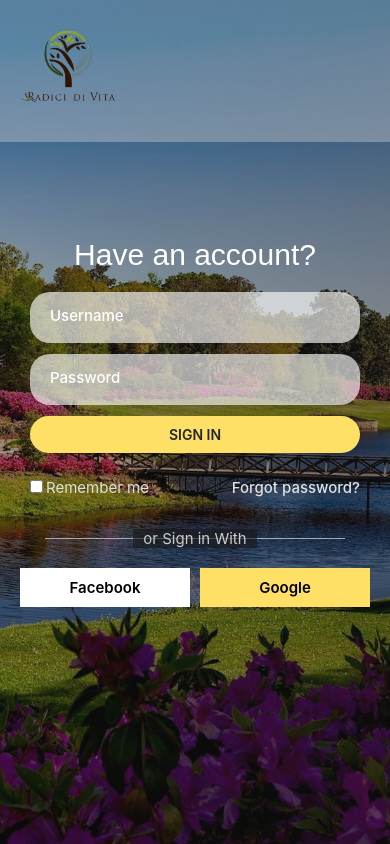
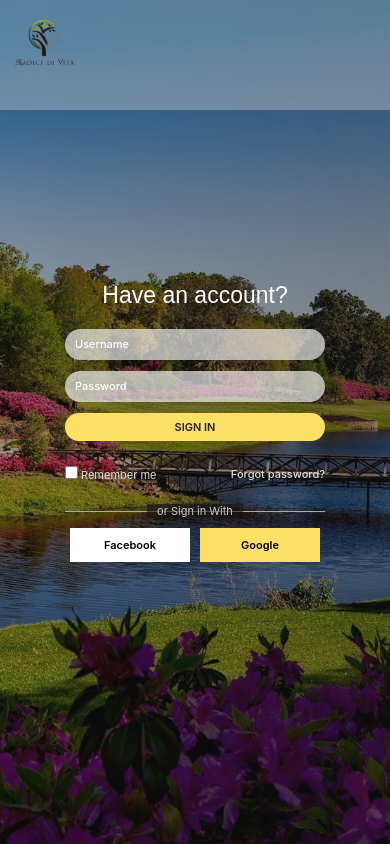
Before and after one commit to JavierTLoina/RadiciDiVita, a Flask app: page /login in a window 390 px wide. Run offline with Flask 3, Linux system fonts and the light colour scheme.

Commit message:
un poco de responsive

```diff
--- a/static/queries.css
+++ b/static/queries.css
@@ -1,5 +1,14 @@
 /*1500*/
 @media (max-width: 1500px){
+    .logo-login {
+    height: 110px;
+    width: 110px;
+    }
+
+    .login-header-concept-section{
+        height: 16%;
+    }
+
     .nav-h1-box{
     top: 43%;
     }
@@ -831,7 +840,6 @@ article{
   height: 3rem;
 }
 
-
 .pricing-p{
     font-size: 1.5rem;
     padding: 3rem 6rem 0rem 6rem
@@ -846,6 +854,52 @@ article{
 
 .navigation{
     height: 11%;
+}
+
+/* INPUTS */
+.login-input {
+    width: 310px;
+    padding: 1.6rem 1.6rem;
+    font-size: 1rem;
+    border-radius: 2rem;
+    border: none;
+    outline: none;
+}
+
+.login-input::placeholder {
+    font-size: 1.1rem;
+}
+
+/* BOTÓN PRINCIPAL */
+.login-submit {
+    font-size: 1.1rem;
+    width: 310px;
+}
+
+/* REMEMBER + FORGOT */
+.login-options {
+    width: 300px;
+    font-size: 1.1rem;
+}
+
+/* SEPARADOR */
+.login-separator {
+    margin: 1.5rem;
+}
+
+.login-separator span {
+    font-size: 1.1rem;
+}
+
+/* BOTONES SOCIALES */
+.social-btn {
+    width: 150px;
+    font-size: 1.3rem;
+}
+
+.logo-login {
+    height: 109px;
+    width: 109px;
 }
 }
 
@@ -1156,8 +1210,53 @@ article{
   width: 3rem;
   height: 3rem;
 }
-  }
-
+
+/* INPUTS */
+.login-input {
+    width: 310px;
+    padding: 1.6rem 1.6rem;
+    font-size: 1rem;
+    border-radius: 2rem;
+    border: none;
+    outline: none;
+}
+
+.login-input::placeholder {
+    font-size: 1.1rem;
+}
+
+/* BOTÓN PRINCIPAL */
+.login-submit {
+    font-size: 1.1rem;
+    width: 310px;
+}
+
+/* REMEMBER + FORGOT */
+.login-options {
+    width: 300px;
+    font-size: 1.1rem;
+}
+
+/* SEPARADOR */
+.login-separator {
+    margin: 1.5rem;
+}
+
+.login-separator span {
+    font-size: 1.1rem;
+}
+
+/* BOTONES SOCIALES */
+.social-btn {
+    width: 150px;
+    font-size: 1.3rem;
+}
+
+.logo-login {
+    height: 109px;
+    width: 109px;
+}
+}
 
 @media (max-width: 640px){
     .nav-h1-box h1{
@@ -1195,6 +1294,55 @@ article{
 .concept-box-1, .concept-box-2, .concept-box-3{
     background: linear-gradient(to bottom, #084e39,#084e39,#084e39, #084e39, #117557);
     height: 34rem;
+}
+
+.login-title{
+    font-size: 2.5rem;
+}
+/* INPUTS */
+.login-input {
+    width: 290px;
+    padding: 1.3rem 1.3rem;
+    font-size: 1rem;
+    border-radius: 2rem;
+    border: none;
+    outline: none;
+}
+
+.login-input::placeholder {
+    font-size: 1.1rem;
+}
+
+/* BOTÓN PRINCIPAL */
+.login-submit {
+    font-size: 1.1rem;
+    width: 300px;
+}
+
+/* REMEMBER + FORGOT */
+.login-options {
+    width: 300px;
+    font-size: 1.1rem;
+}
+
+/* SEPARADOR */
+.login-separator {
+    margin: 1.5rem;
+}
+
+.login-separator span {
+    font-size: 1.1rem;
+}
+
+/* BOTONES SOCIALES */
+.social-btn {
+    width: 130px;
+    font-size: 1.3rem;
+}
+
+.logo-login {
+    height: 109px;
+    width: 109px;
 }
 }
 
@@ -1463,6 +1611,62 @@ article{
     width: 4.1rem;
     height: 4.1rem;
 }
+
+.login-title{
+    font-size: 2.3rem;
+}
+
+/* INPUTS */
+.login-input {
+    width: 260px;
+    padding: 1rem 1rem;
+    font-size: 1rem;
+    border-radius: 2rem;
+    border: none;
+    outline: none;
+}
+
+.login-input::placeholder {
+    font-size: 1.1rem;
+}
+
+/* BOTÓN PRINCIPAL */
+.login-submit {
+    font-size: 1.1rem;
+    width: 260px;
+    padding: 0.7rem
+}
+
+/* REMEMBER + FORGOT */
+.login-options {
+    width: 260px;
+    font-size: 1.1rem;
+}
+
+/* SEPARADOR */
+.login-separator {
+    margin: 1rem;
+    width: 260px
+}
+
+.login-separator span {
+    font-size: 1.1rem;
+}
+
+/* BOTONES SOCIALES */
+.social-btn {
+    width: 120px;
+    font-size: 1.1rem;
+}
+
+.login-header-concept-section{
+    height: 13%
+}
+
+.logo-login {
+    height: 90px;
+    width: 90px;
+}
 }
 
 @media (max-width: 486px){
@@ -1792,6 +1996,8 @@ footer{
 .side-menu ul li a {
     font-size: 1.7rem;
 }
+
+
 }
 
 @media (max-width: 370px){
--- a/templates/login.html
+++ b/templates/login.html
@@ -2,8 +2,10 @@
 <html lang="es">
 <head>
     <meta charset="UTF-8">
+    <meta name="viewport" content="width=device-width, initial-scale=1.0">
     <title>Login</title>
     <link rel="stylesheet" href="{{ url_for('static', filename='style.css') }}">
+    <link rel="stylesheet" href="{{ url_for('static', filename='queries.css') }}">
 </head>
 <body>
   <div class="login-header-concept-section">
```
